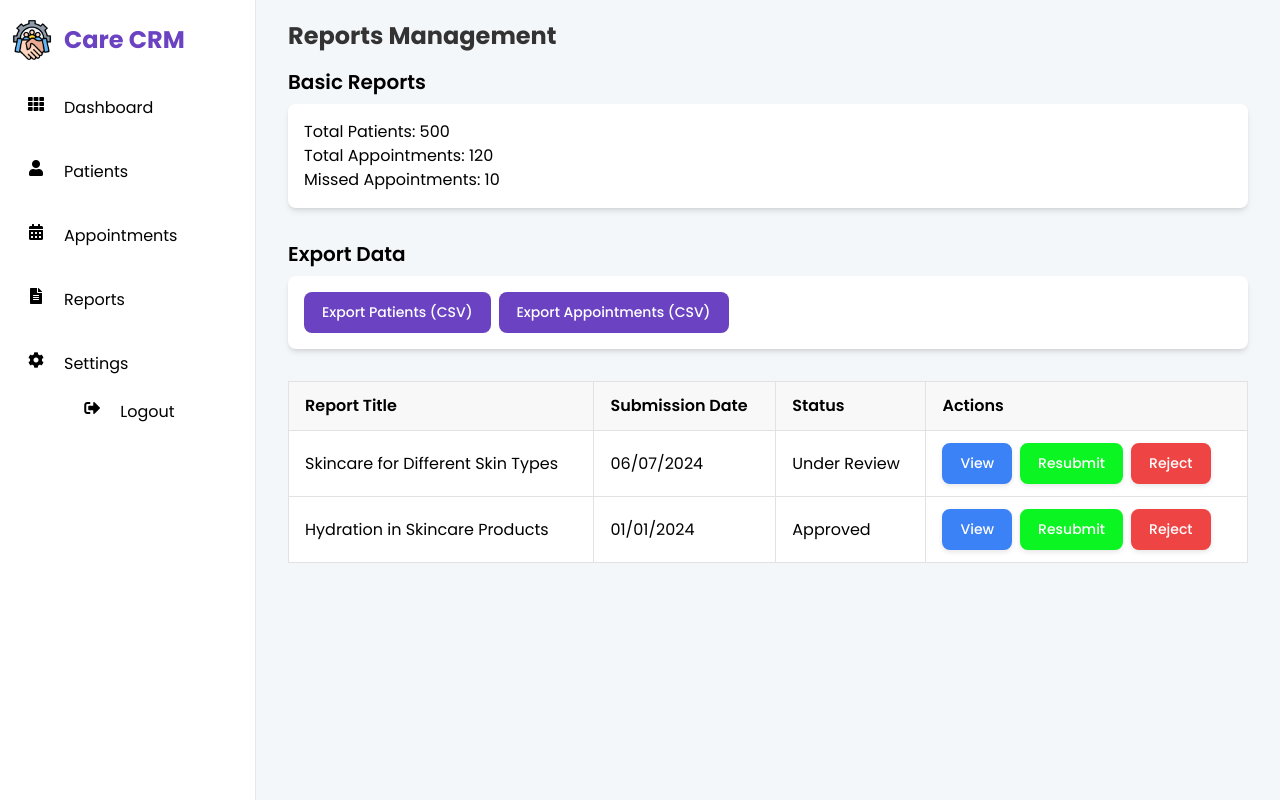
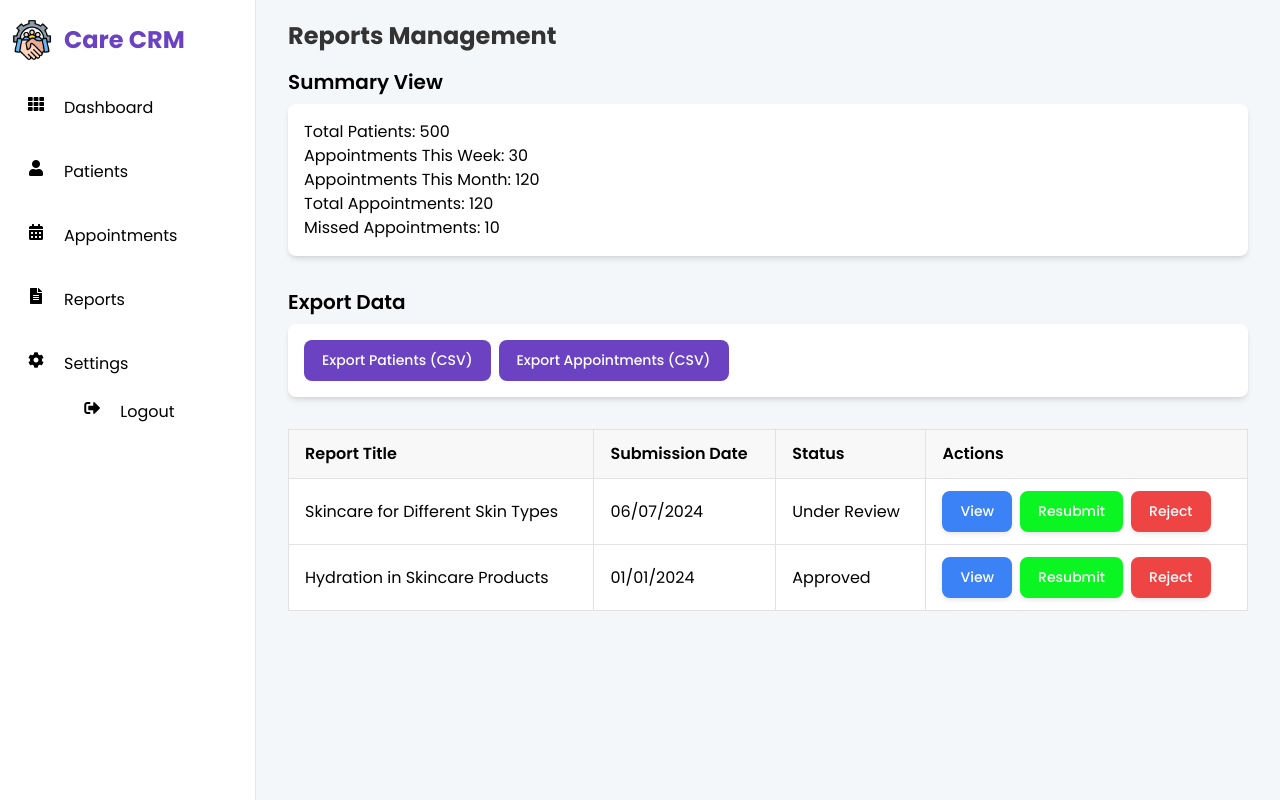
Before and after one commit to dumbbass/IntegCodeB, an Angular app in the folder SystemB/: page /adminreports in a window 1280 px wide. Built offline with nearby package versions, Linux system fonts and the light colour scheme.

Commit message:
Summary Reports Added

```diff
--- a/SystemB/src/app/ADMIN/adminreports/adminreports.component.html
+++ b/SystemB/src/app/ADMIN/adminreports/adminreports.component.html
@@ -4,13 +4,15 @@
 <main class="appointments-content pt-20 px-8">
     <h2 class="text-2xl font-semibold mb-4">Reports Management</h2>
 
-    <!-- Basic Reports Section -->
+    <!-- Summary View Section -->
     <section class="mb-8">
-        <h3 class="text-xl font-semibold mb-2">Basic Reports</h3>
+        <h3 class="text-xl font-semibold mb-2">Summary View</h3>
         <div class="bg-white p-4 rounded-lg shadow-md">
-            <p>Total Patients: 500</p>
-            <p>Total Appointments: 120</p>
-            <p>Missed Appointments: 10</p>
+            <p>Total Patients: {{ totalPatients }}</p>
+            <p>Appointments This Week: {{ appointmentsThisWeek }}</p>
+            <p>Appointments This Month: {{ appointmentsThisMonth }}</p>
+            <p>Total Appointments: {{ totalAppointments }}</p>
+            <p>Missed Appointments: {{ missedAppointments }}</p>
         </div>
     </section>
 
--- a/SystemB/src/app/ADMIN/adminreports/adminreports.component.ts
+++ b/SystemB/src/app/ADMIN/adminreports/adminreports.component.ts
@@ -10,6 +10,13 @@ import { SidenavComponent } from '../sidenav/sidenav.component';
 })
 export class AdminreportsComponent {
 
+  // Summary data properties
+  totalPatients: number = 500; // Example value
+  appointmentsThisWeek: number = 30; // Example value
+  appointmentsThisMonth: number = 120; // Example value
+  totalAppointments: number = 120; // Example value
+  missedAppointments: number = 10; // Example value
+
   // Method to handle exporting data
   exportData(type: string) {
     console.log(`Exporting ${type} data`);
```
